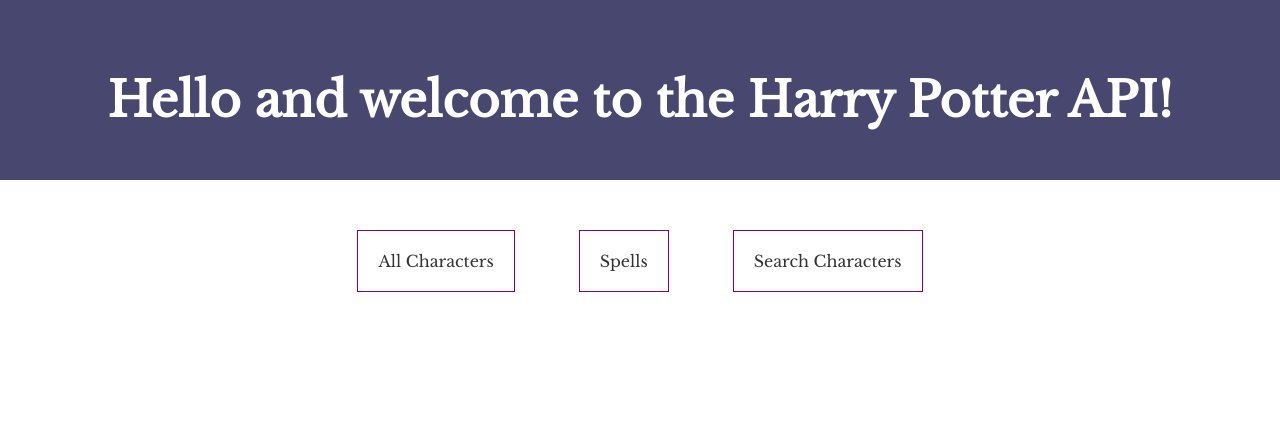
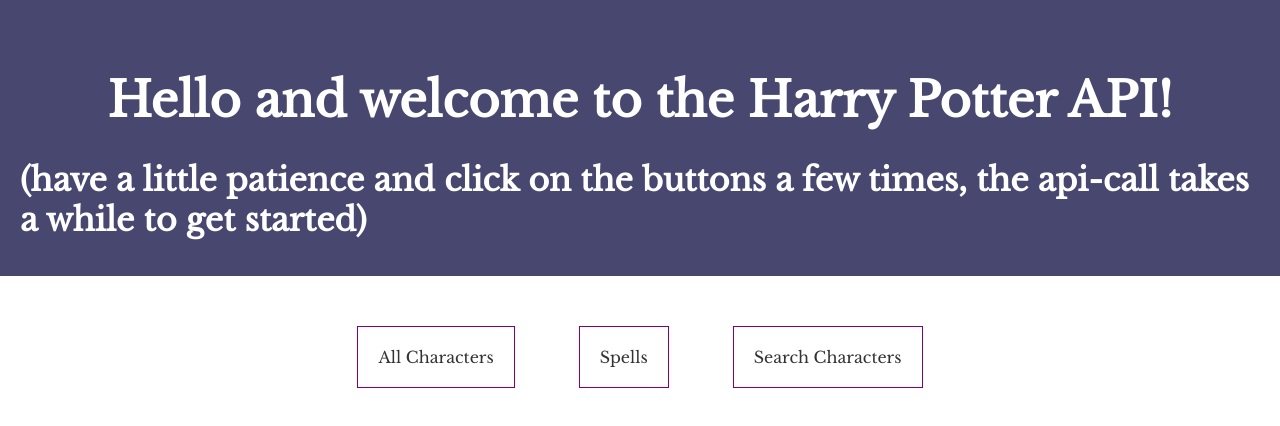
Before and after one commit to NinaWald/project-mongo-frontend, a React (Create React App) app: page / in a window 1280 px wide. Shown: the top 426 px of the page. Built offline with nearby package versions, Linux system fonts and the light colour scheme.

Commit message:
added h2

```diff
--- a/src/components/Header.js
+++ b/src/components/Header.js
@@ -4,6 +4,8 @@
   return (
     <header className="header">
       <h1>Hello and welcome to the Harry Potter API!</h1>
+      <h2>(have a little patience and click on the buttons a few times,
+        the api-call takes a while to get started)</h2>
     </header>
   );
 }
```
